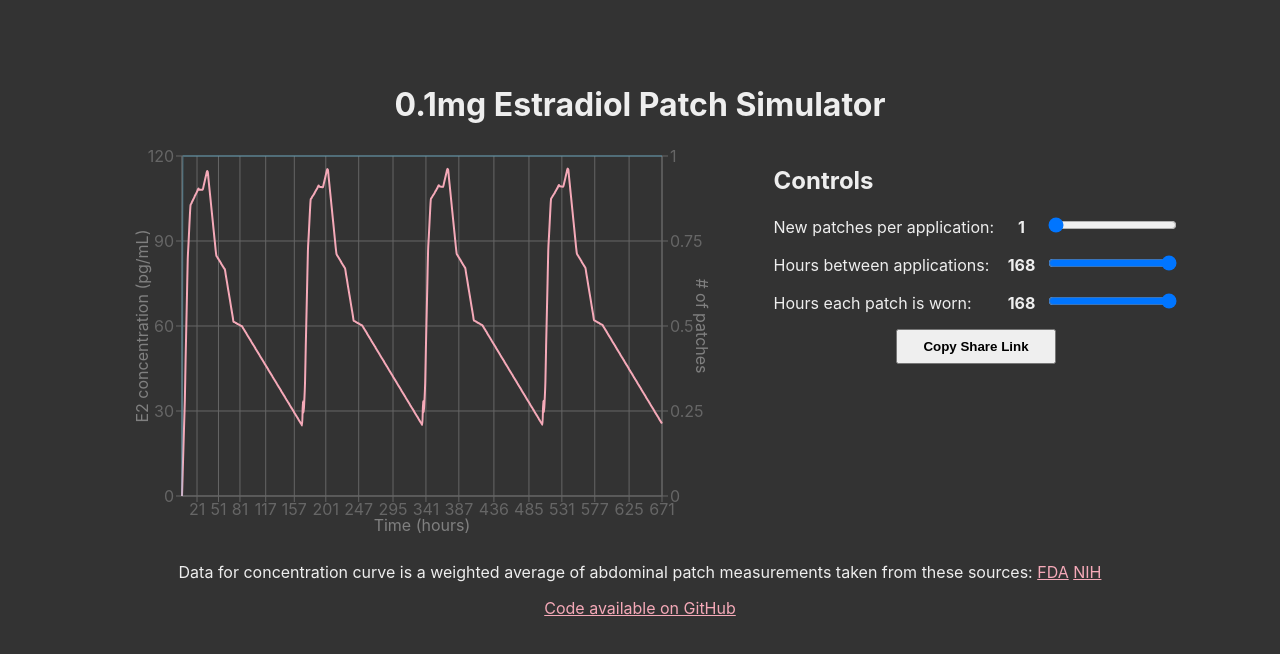
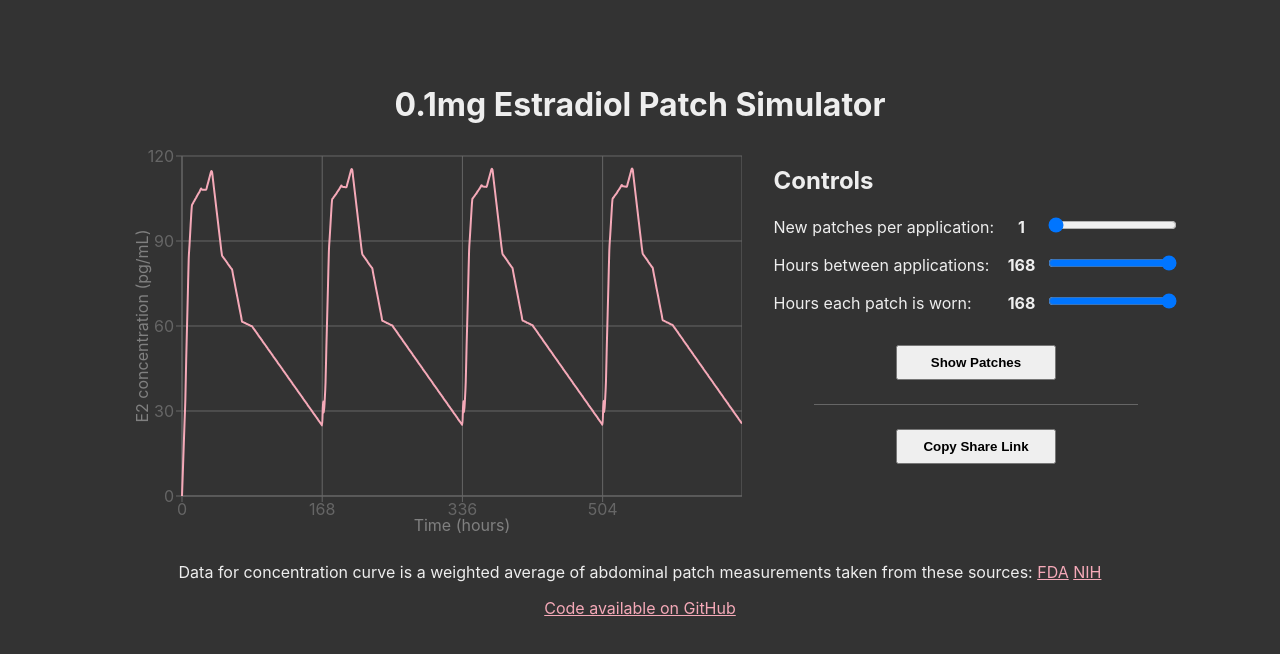
Before and after one commit to hypothete/e2-patch-simulator, a React (Create React App) app: page / in a window 1280 px wide. Shown: the top 654 px of the page. Built offline with nearby package versions, Linux system fonts and the light colour scheme.

Commit message:
revised patch viz

```diff
--- a/src/App.css
+++ b/src/App.css
@@ -20,12 +20,26 @@
   padding: 1rem;
 }
 
+.AppSwitchGraph {
+  min-width: 10rem;
+  font-weight: bolder;
+  padding: 0.5rem 1rem;
+  cursor: pointer;
+  margin: 1rem auto;
+}
+
+.AppCtrlsDivider {
+  width: 80%;
+  border: none;
+  border-top: 1px solid #666666;
+}
+
 .AppShare {
   min-width: 10rem;
   font-weight: bolder;
   padding: 0.5rem 1rem;
   cursor: pointer;
-  margin: 0 auto;
+  margin: 1rem auto;
 }
 
 @media screen and (min-width: 1024px) {
--- a/src/App.tsx
+++ b/src/App.tsx
@@ -8,6 +8,7 @@ function App() {
   const [spread, setSpread] = useState(168);
   const [worn, setWorn] = useState(168);
   const [shareState, setShareState] = useState(false);
+  const [showPatches, setShowPatches] = useState(false);
   const period = 672; // month in hours
 
   useEffect(() => {
@@ -39,7 +40,13 @@ function App() {
     <div className="App">
       <h1>0.1mg Estradiol Patch Simulator</h1>
       <div className="AppSideBySide">
-        <Graph patches={patches} spread={spread} period={period} worn={worn} />
+        <Graph
+          patches={patches}
+          spread={spread}
+          period={period}
+          worn={worn}
+          showPatches={showPatches}
+        />
         <div className="AppControls">
           <h2>Controls</h2>
           <Slider
@@ -66,8 +73,13 @@ function App() {
             value={worn}
             setValue={setWorn}
           />
+          <button
+            className="AppSwitchGraph"
+            onClick={() => setShowPatches(!showPatches)}
+          >{`Show ${showPatches ? "E2 levels" : "Patches"}`}</button>
+          <hr className="AppCtrlsDivider" />
           <button className="AppShare" onClick={copyShareLink}>
-            {shareState ? 'Copied!' : 'Copy Share Link'}
+            {shareState ? "Copied!" : "Copy Share Link"}
           </button>
         </div>
       </div>
--- a/src/Graph.tsx
+++ b/src/Graph.tsx
@@ -1,4 +1,4 @@
-import React from "react";
+import React, { useMemo } from "react";
 import {
   ResponsiveContainer,
   CartesianGrid,
@@ -7,6 +7,8 @@ import {
   Tooltip,
   XAxis,
   YAxis,
+  BarChart,
+  Bar,
 } from "recharts";
 import rawValues from "./values-week.json";
 import "./Graph.css";
@@ -16,18 +18,69 @@ interface GraphProps {
   spread: number;
   period: number;
   worn: number;
+  showPatches: boolean;
 }
 
 interface SeriesData {
   time: number;
   value: number;
-  patches: number;
 }
 
-function Graph({ patches, spread, period, worn }: GraphProps) {
+interface PatchSeriesData {
+  name: string;
+  time: number;
+  value: [number, number];
+}
+
+function Graph({ patches, spread, period, worn, showPatches }: GraphProps) {
   const newSeries = generateSeries(patches, spread, period, worn);
-  return (
-    <div className="Graph">
+  const newPatchSeries = generatePatches(patches, spread, period, worn);
+  const ticks = getTicks(period, 24 * 7);
+
+  const PatchChart = useMemo(() => {
+    return (
+      <ResponsiveContainer>
+        <BarChart
+          layout="vertical"
+          data={newPatchSeries}
+          maxBarSize={period}
+          margin={{ top: 10, right: 0, left: 0, bottom: 10 }}
+        >
+          <CartesianGrid stroke="#666666" strokeWidth={1} />
+          <Bar
+            dataKey="value"
+            barSize={5}
+            background={false}
+            fill="#F5A9B8"
+            isAnimationActive={false}
+            yAxisId="valueAxis"
+            xAxisId="timeAxis"
+          />
+          <XAxis
+            type="number"
+            dataKey="time"
+            xAxisId="timeAxis"
+            ticks={ticks}
+            interval="preserveStartEnd"
+            domain={[0, period]}
+            allowDataOverflow={true}
+            height={40}
+            label={{ value: "Time (hours)", position: "insideBottom" }}
+          />
+          <YAxis
+            type="category"
+            dataKey="name"
+            width={80}
+            yAxisId="valueAxis"
+            interval="preserveStartEnd"
+          />
+        </BarChart>
+      </ResponsiveContainer>
+    );
+  }, [newPatchSeries, period, ticks]);
+
+  const E2LineChart = useMemo(() => {
+    return (
       <ResponsiveContainer>
         <LineChart
           data={newSeries}
@@ -43,37 +96,47 @@ function Graph({ patches, spread, period, worn }: GraphProps) {
               position: "inside",
             }}
           />
-          <YAxis
-            dataKey="patches"
-            yAxisId="patchAxis"
-            width={80}
-            label={{
-              value: "# of patches",
-              angle: 90,
-              position: "inside",
-            }}
-            orientation="right"
-          />
           <XAxis
             dataKey="time"
             height={40}
-            label={{ value: "Time (hours)", position: "insideBottom", }}
+            ticks={ticks}
+            interval="preserveStartEnd"
+            label={{ value: "Time (hours)", position: "insideBottom" }}
           />
           <Tooltip />
           <CartesianGrid stroke="#666666" strokeWidth={1} />
-          <Line yAxisId="valueAxis" type="monotone" dot={false} dataKey="value" stroke="#F5A9B8" strokeWidth={2} isAnimationActive={false} />
-          <Line yAxisId="patchAxis" type="monotone" dot={false} dataKey="patches" stroke="#5BCEFA" strokeWidth={2} opacity={0.25} isAnimationActive={false} />
+          <Line
+            yAxisId="valueAxis"
+            type="monotone"
+            dot={false}
+            dataKey="value"
+            stroke="#F5A9B8"
+            strokeWidth={2}
+            isAnimationActive={false}
+          />
         </LineChart>
       </ResponsiveContainer>
+    );
+  }, [newSeries, ticks]);
+
+  return (
+    <div className="Graph">
+      {!showPatches && E2LineChart}
+      {showPatches && PatchChart}
     </div>
   );
 }
 
 export default Graph;
 
-function generateSeries(patches: number, spread: number, period: number, worn: number): SeriesData[] {
+function generateSeries(
+  patches: number,
+  spread: number,
+  period: number,
+  worn: number
+): SeriesData[] {
   let newValues: SeriesData[] = new Array(period);
-  newValues.fill({ time: 0, value: 0, patches: 0 });
+  newValues.fill({ time: 0, value: 0 });
   const spreadsPerPeriod = Math.ceil(period / spread);
   for (let i = 0; i < spreadsPerPeriod; i++) {
     const spreadOffset = i * spread;
@@ -81,21 +144,47 @@ function generateSeries(patches: number, spread: number, period: number, worn: n
     newValues = newValues.map((item, index) => {
       let rawValueIndex = index - spreadOffset;
       let rawValueAtTime = 0;
-      let patchApplied = false;
       if (rawValueIndex > worn) {
         const dropoffDist = rawValueIndex - worn;
-        patchApplied = false;
-        rawValueAtTime = rawValues[rawValues.length - 1] / (dropoffDist);
+        rawValueAtTime = rawValues[rawValues.length - 1] / dropoffDist;
       } else {
         rawValueAtTime = rawValues[rawValueIndex];
-        patchApplied = rawValueAtTime > 0;
       }
       return {
         time: index,
         value: item.value + patches * (rawValueAtTime || 0),
-        patches: item.patches + patches * (patchApplied ? 1 : 0)
       };
     });
   }
   return newValues;
 }
+
+function generatePatches(
+  patches: number,
+  spread: number,
+  period: number,
+  worn: number
+): PatchSeriesData[] {
+  const patchData: PatchSeriesData[] = [];
+  const spreadsPerPeriod = Math.ceil(period / spread);
+  let patchTally = 0;
+  for (let i = 0; i < spreadsPerPeriod; i++) {
+    const spreadOffset = i * spread;
+    for (let j = 0; j < patches; j++) {
+      patchData.push({
+        name: `Patch ${patchTally + 1}`,
+        time: spreadOffset,
+        value: [spreadOffset, spreadOffset + worn],
+      });
+      patchTally++;
+    }
+  }
+  return patchData.reverse();
+}
+
+function getTicks(period: number, divider: number): number[] {
+  const tickCount = period / divider;
+  const tickArray = new Array(tickCount + 1);
+  tickArray.fill(0);
+  return tickArray.map((tick, tickIndex) => tickIndex * divider);
+}
```
